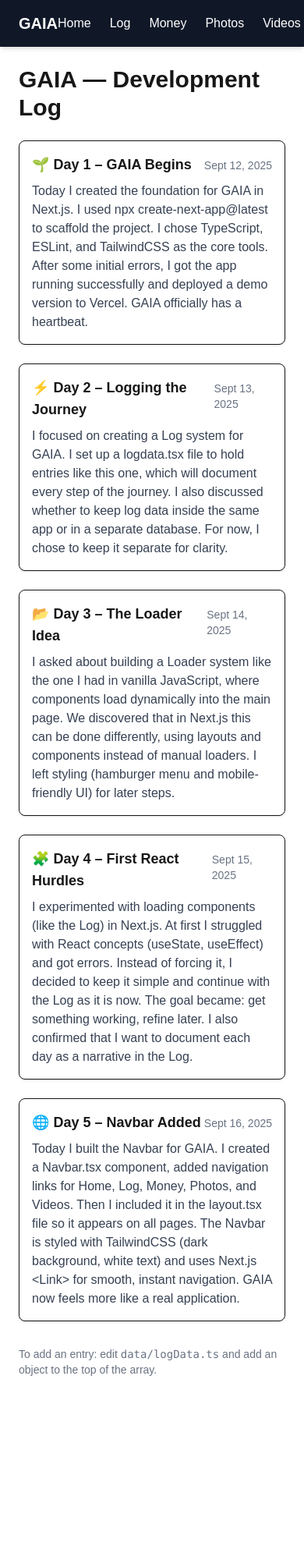
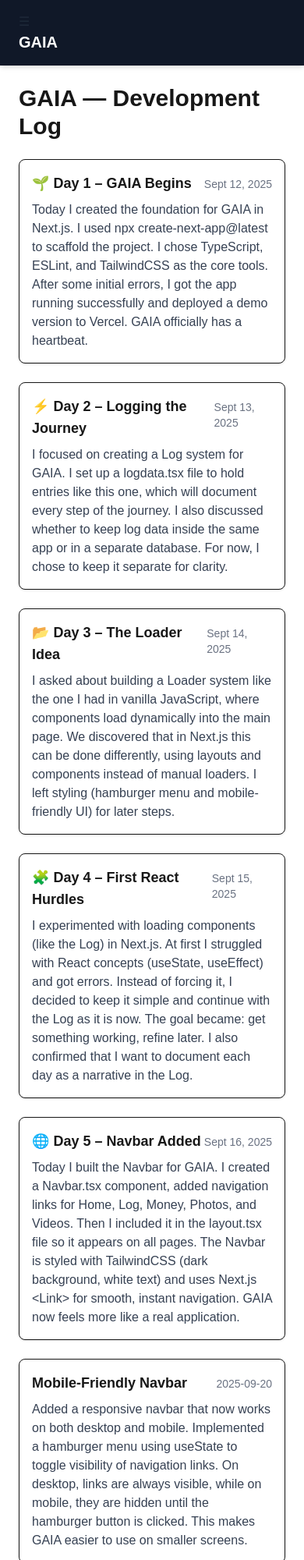
Before and after one commit to Mostafa-El-Masry/gaia, a Next.js app: page /log in a window 390 px wide. Shown: the top 2000 px of the page at 78% size. Before the commit the page ends 1790 px from the top, so only its background shows below. Built offline with nearby package versions, Linux system fonts and the light colour scheme.

Commit message:
hamburger menu using useState

```diff
--- a/app/components/Navbar.tsx
+++ b/app/components/Navbar.tsx
@@ -1,18 +1,24 @@
 'use client'
+import { useState } from 'react';
+
+
 import Link from 'next/link'
 
 const Navbar = () => {
-
+  const [isOpen, setIsOpen] = useState(false);
   return (
     <>
 
     <nav className="bg-gray-900 text-white px-6 py-4 shadow-md">
+      <button className='md:hidden block text-gray-800' onClick={() => setIsOpen(!isOpen)}>
+        ☰
+      </button>
       <div className="max-w-6xl mx-auto flex justify-between items-center">
         {/* Logo */}
         <Link href="/" className="text-xl font-bold hover:text-blue-400">
           GAIA
         </Link>
-
+        <div className={`md:flex ${isOpen ? 'block' : 'hidden'} `}>
         {/* Links */}
         <div className="space-x-6">
           <Link href="/" className="hover:text-blue-400">Home</Link>
@@ -22,6 +28,7 @@ const Navbar = () => {
           <Link href="/photos" className="hover:text-blue-400">Photos</Link>
           <Link href="/videos" className="hover:text-blue-400">Videos</Link>
         </div>
+        </div>
       </div>
     </nav>
 
--- a/data/logData.ts
+++ b/data/logData.ts
@@ -43,4 +43,10 @@ export const logData: LogEntry[] = [
     content:
       "Today I built the Navbar for GAIA. I created a Navbar.tsx component, added navigation links for Home, Log, Money, Photos, and Videos. Then I included it in the layout.tsx file so it appears on all pages. The Navbar is styled with TailwindCSS (dark background, white text) and uses Next.js <Link> for smooth, instant navigation. GAIA now feels more like a real application.",
   },
+  {
+  day: 6,
+  date: "2025-09-20",
+  title: "Mobile-Friendly Navbar",
+  content: "Added a responsive navbar that now works on both desktop and mobile. Implemented a hamburger menu using useState to toggle visibility of navigation links. On desktop, links are always visible, while on mobile, they are hidden until the hamburger button is clicked. This makes GAIA easier to use on smaller screens.",
+},
 ];
```
